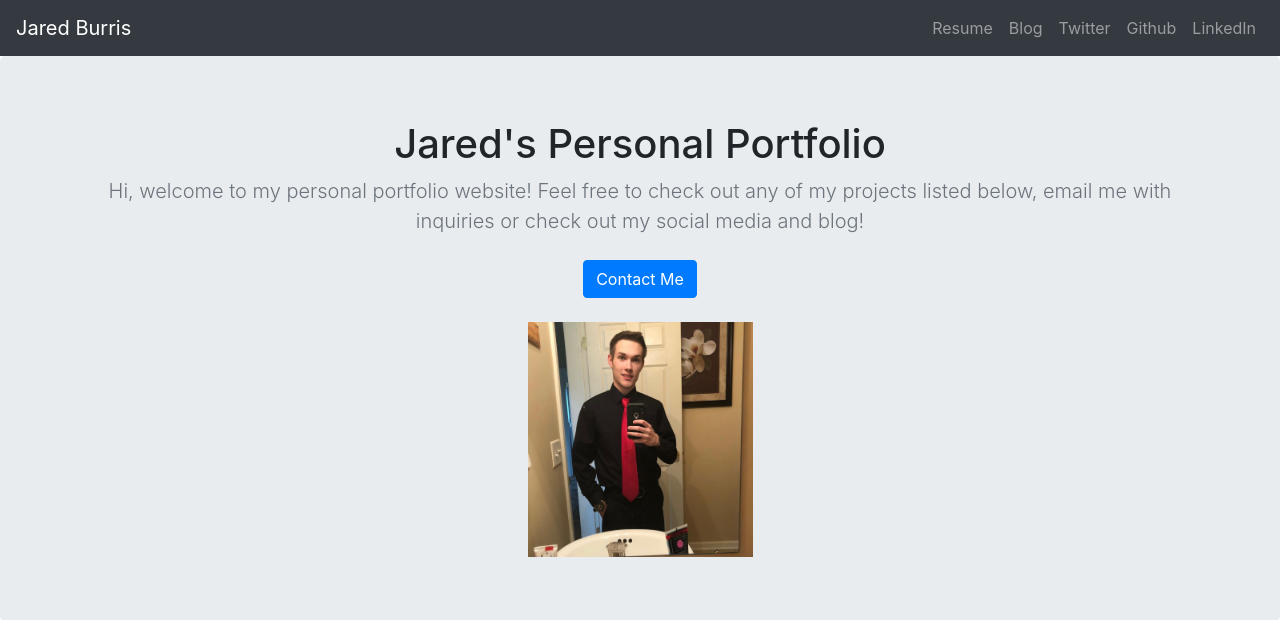
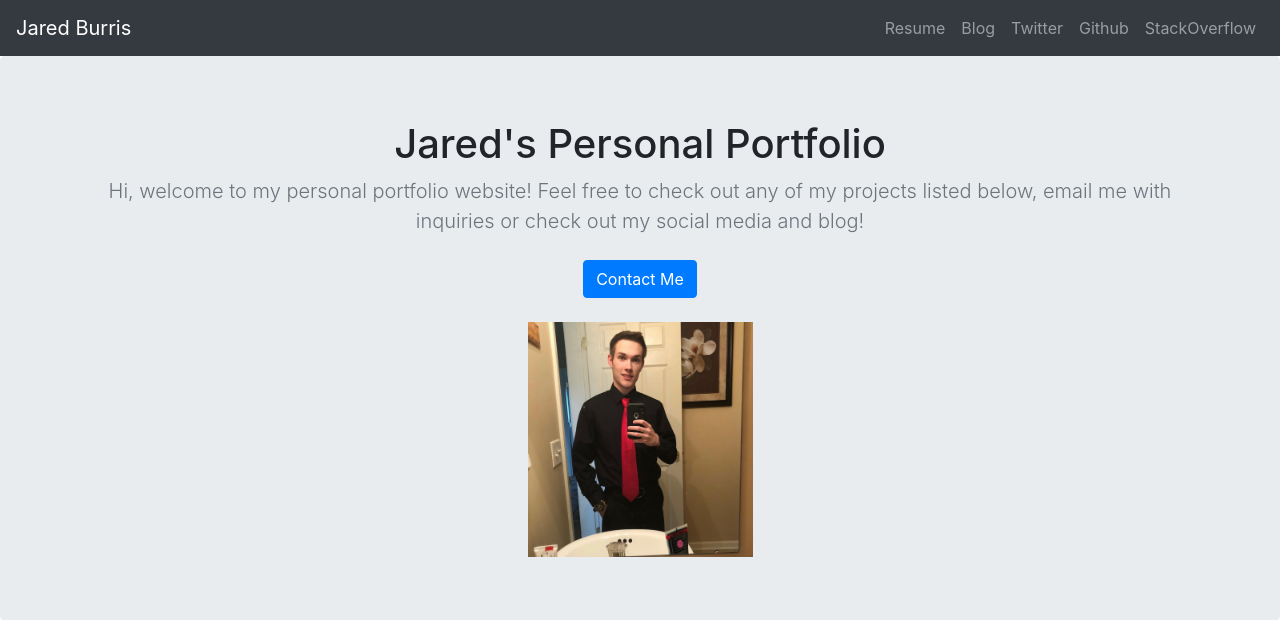
Before and after one commit to Jaredburris1/personal-portfolio, a Django app: page / in a window 1280 px wide. Shown: the top 620 px of the page. Run offline with Django 3.2, Linux system fonts and the light colour scheme; data that the repository does not hold is empty; some libraries are stand-ins or nearby versions.

Commit message:
Changed linkedin to stack

```diff
--- a/blog/templates/blog/allblogs.html
+++ b/blog/templates/blog/allblogs.html
@@ -38,7 +38,7 @@
       <a class="nav-item nav-link active" href="{% url 'allblogs' %}">Blog</a>
       <a class="nav-item nav-link" href="https://twitter.com/JareDeveloper">Twitter</a>
       <a class="nav-item nav-link" href="https://github.com/Jaredburris1">Github</a>
-      <a class="nav-item nav-link" href="https://www.linkedin.com/in/jared-b-0880699a/">LinkedIn</a>
+      <a class="nav-item nav-link" href="https://stackoverflow.com/users/10573223/jared-burris">StackOverflow</a>
     </div>
   </div>
 </nav>
--- a/blog/templates/blog/detail.html
+++ b/blog/templates/blog/detail.html
@@ -38,7 +38,7 @@
       <a class="nav-item nav-link active" href="{% url 'allblogs' %}">Blog</a>
       <a class="nav-item nav-link" href="https://twitter.com/JareDeveloper">Twitter</a>
       <a class="nav-item nav-link" href="https://github.com/Jaredburris1">Github</a>
-      <a class="nav-item nav-link" href="https://www.linkedin.com/in/jared-b-0880699a/">LinkedIn</a>
+      <a class="nav-item nav-link" href="https://stackoverflow.com/users/10573223/jared-burris">StackOverflow</a>
     </div>
   </div>
 </nav>
--- a/jobs/templates/jobs/home.html
+++ b/jobs/templates/jobs/home.html
@@ -38,7 +38,7 @@
       <a class="nav-item nav-link" href="{% url 'allblogs' %}">Blog</a>
       <a class="nav-item nav-link" href="https://twitter.com/JareDeveloper">Twitter</a>
       <a class="nav-item nav-link" href="https://github.com/Jaredburris1">Github</a>
-      <a class="nav-item nav-link" href="https://www.linkedin.com/in/jared-b-0880699a/">LinkedIn</a>
+      <a class="nav-item nav-link" href="https://stackoverflow.com/users/10573223/jared-burris">StackOverflow</a>
     </div>
   </div>
 </nav>
```
